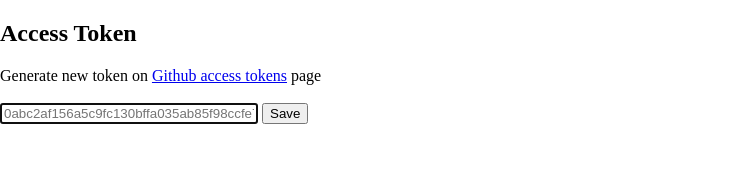
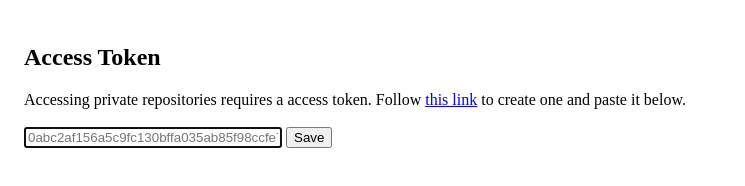
Before and after one commit to tennisonchan/octomerge, a browser extension: page app/options.html in a window 1280 px wide. Shown: the whole page, without its empty margins (0-745 px from the left). Drawn offline with nearby package versions, Linux system fonts and the light colour scheme; files that its build step writes are made by us from their sources.

Commit message:
Modify the layout of the option page

```diff
--- a/app/options.html
+++ b/app/options.html
@@ -9,17 +9,18 @@
     <link href="styles/main.css" rel="stylesheet">
     <!-- endbuild -->
   </head>
-  <body>
+  <body class='octomerge-option-page'>
     <!-- build:js scripts/options-vendor.js -->
     <!-- bower:js -->
     <script src="bower_components/jquery/dist/jquery.js"></script>
     <!-- endbower -->
     <!-- endbuild -->
 
+    <div class="container">
       <form>
         <h2>Access Token</h2>
         <label>
-        Generate new token on <a href="https://github.com/settings/tokens">Github access tokens</a> page
+          Accessing private repositories requires a access token. Follow <a href="https://github.com/settings/tokens/new">this link</a> to create one and paste it below.
         </label>
         <br/>
         <br/>
@@ -28,6 +29,7 @@
           <button id="save">Save</button>
         </div>
       </form>
+    </div>
 
     <!-- build:js scripts/options.js -->
     <script src="scripts/options.js"></script>
--- a/app/styles.scss/main.scss
+++ b/app/styles.scss/main.scss
@@ -5,6 +5,12 @@ iframe#octomerge-iframe {
 body {
   padding: 0;
   margin: 0;
+}
+
+.octomerge-option-page {
+  .container {
+    padding: 1.5rem;
+  }
 }
 
 .auto-merge-status-message {
```
Also changed, not shown: app/manifest.json. Lines whose indentation alone changed are shown as unchanged.
